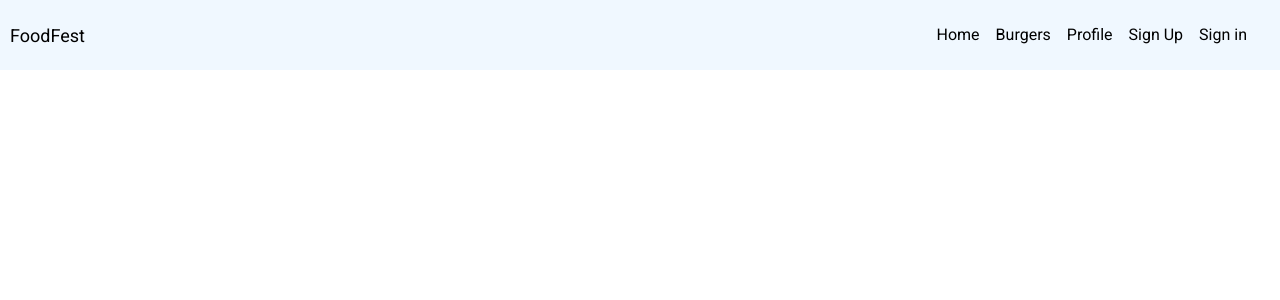
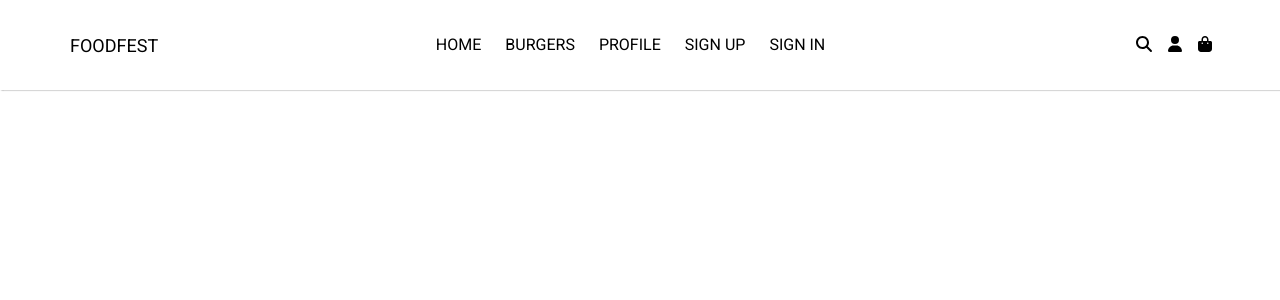
Before and after one commit to LaibaAhmed2003/Food-delivery-app-Front-end-project.github.io, a React (Vite) app: page / in a window 1280 px wide. Shown: the top 300 px of the page. Built offline with nearby package versions, Linux system fonts and the light colour scheme.

Commit message:
header-changes

```diff
--- a/package.json
+++ b/package.json
@@ -10,6 +10,9 @@
     "preview": "vite preview"
   },
   "dependencies": {
+    "@fortawesome/fontawesome-svg-core": "^6.5.1",
+    "@fortawesome/free-solid-svg-icons": "^6.5.1",
+    "@fortawesome/react-fontawesome": "^0.2.0",
     "react": "^18.2.0",
     "react-dom": "^18.2.0",
     "react-router-dom": "^6.20.1"
--- a/src/Navbar.jsx
+++ b/src/Navbar.jsx
@@ -1,5 +1,11 @@
 import React from "react";
 import { NavLink } from "react-router-dom";
+import { FontAwesomeIcon } from "@fortawesome/react-fontawesome";
+import {
+  faMagnifyingGlass,
+  faUser,
+  faBagShopping,
+} from "@fortawesome/free-solid-svg-icons";
 
 const Navbar = () => {
   return (
@@ -24,6 +30,17 @@ const Navbar = () => {
           Sign in
         </NavLink>
       </div>
+      <div className="rightdiv">
+        <NavLink to="/search" className="nav-icons">
+          <FontAwesomeIcon icon={faMagnifyingGlass} />
+        </NavLink>
+        <NavLink to="/profile" className="nav-icons">
+          <FontAwesomeIcon icon={faUser} />
+        </NavLink>
+        <NavLink to="/cart" className="nav-icons">
+          <FontAwesomeIcon icon={faBagShopping} />
+        </NavLink>
+      </div>
     </div>
   );
 };
--- a/src/index.css
+++ b/src/index.css
@@ -9,16 +9,18 @@
   padding: 0;
 }
 .Header {
-  height: 70px;
+  height: 90px;
   width: 100%;
-  background-color: aliceblue;
+  background-color: white;
   display: flex;
   align-items: center;
   justify-content: space-between;
+  box-shadow: 0.5px 0.5px 1.5px grey;
 }
 .leftnav h3 {
   font-size: 18px;
-  margin-left: 10px;
+  margin-left: 70px;
+  text-transform: uppercase;
 }
 
 .navlinksBar {
@@ -28,5 +30,17 @@
   text-decoration: none;
   color: black;
   margin: 4px;
+  padding: 8px;
+  text-transform: uppercase;
+  font-weight: lighter;
+}
+.rightdiv {
+  margin-right: 60px;
+}
+.nav-icons {
+  text-decoration: none;
+  margin: 4px;
   padding: 4px;
+  color: black;
+  font-weight: 100;
 }
```
Also changed, not shown: 1 other file (tests, documents, lock files or other folders).
